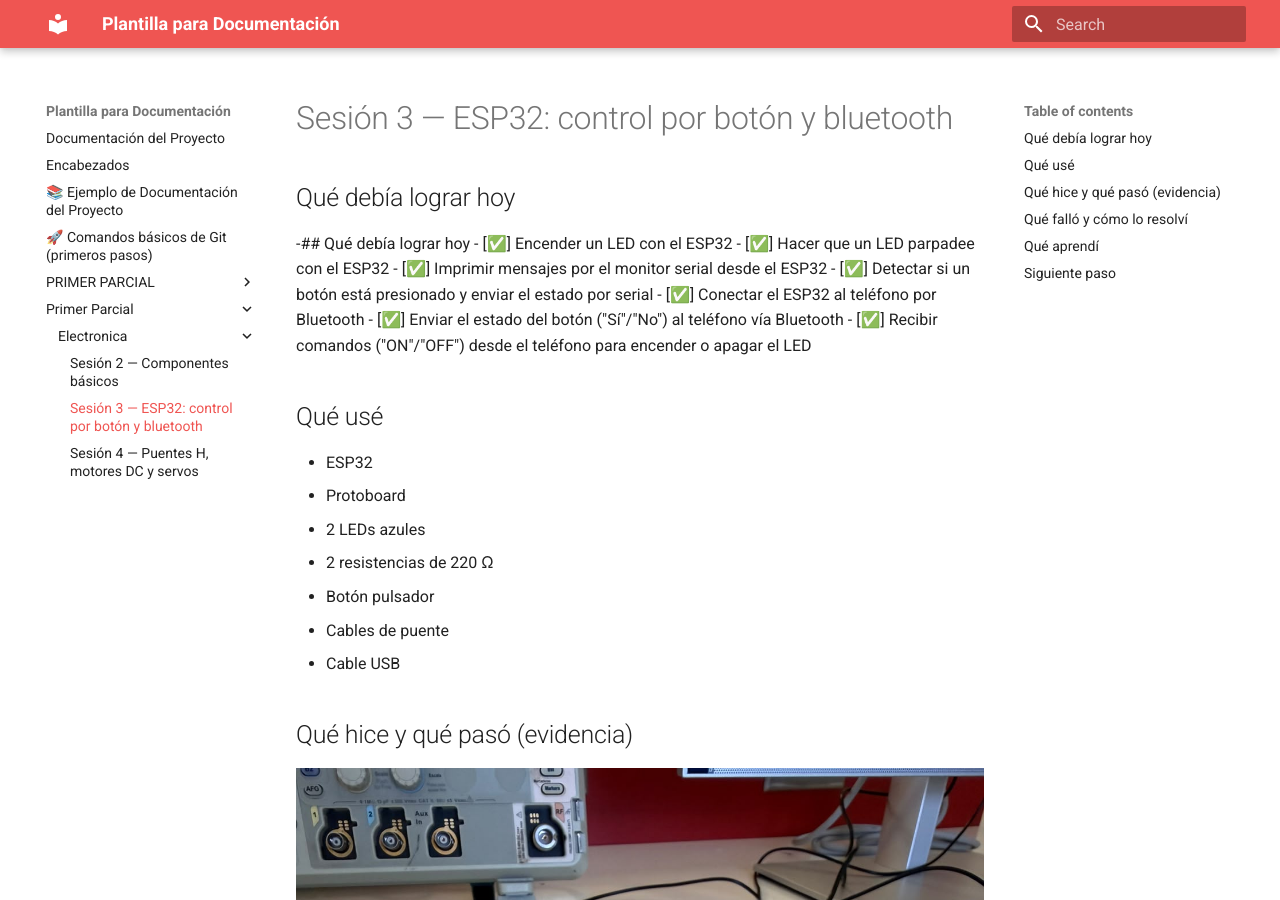
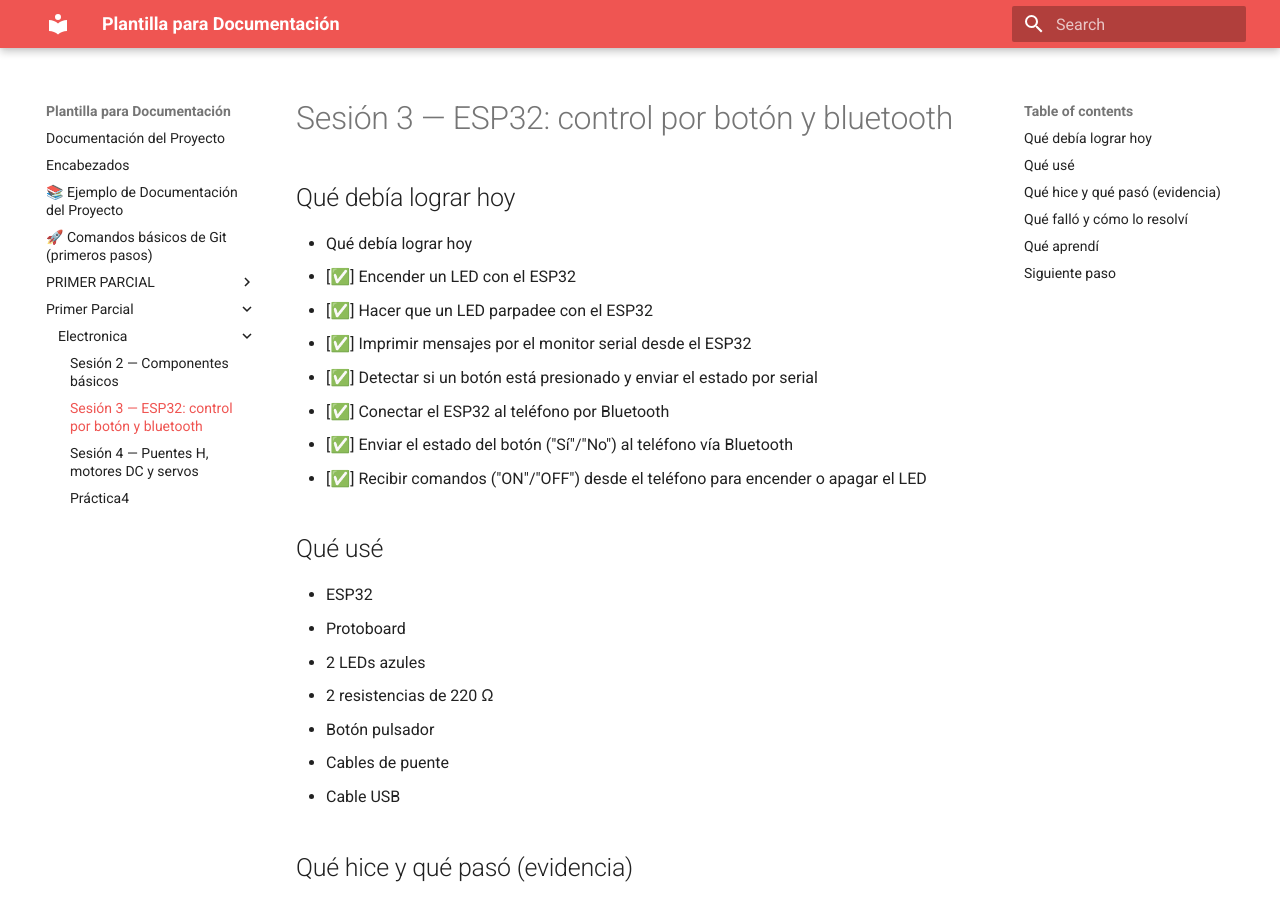
Before and after one commit to Marieljrsh/Marielj, an MkDocs documentation site: the page built from docs/Primer_Parcial/Electronica/Práctica2.md, in a window 1280 px wide and 900 px high. Built offline with MkDocs 1.6.1 and Material for MkDocs 9.7.7, drawn with Linux system fonts in a browser that asks for light colours.

Commit message:
corección

```diff
--- a/docs/Primer_Parcial/Electronica/Práctica2.md
+++ b/docs/Primer_Parcial/Electronica/Práctica2.md
@@ -9,7 +9,7 @@ estado: borrador   # borrador | completa
 # Sesión 3 — ESP32: control por botón y bluetooth
 
 ## Qué debía lograr hoy
--## Qué debía lograr hoy
+- Qué debía lograr hoy
 - [✅] Encender un LED con el ESP32
 - [✅] Hacer que un LED parpadee con el ESP32
 - [✅] Imprimir mensajes por el monitor serial desde el ESP32
```
Also changed, not shown: docs/Primer_Parcial/Electronica/Práctica4.md (added).
